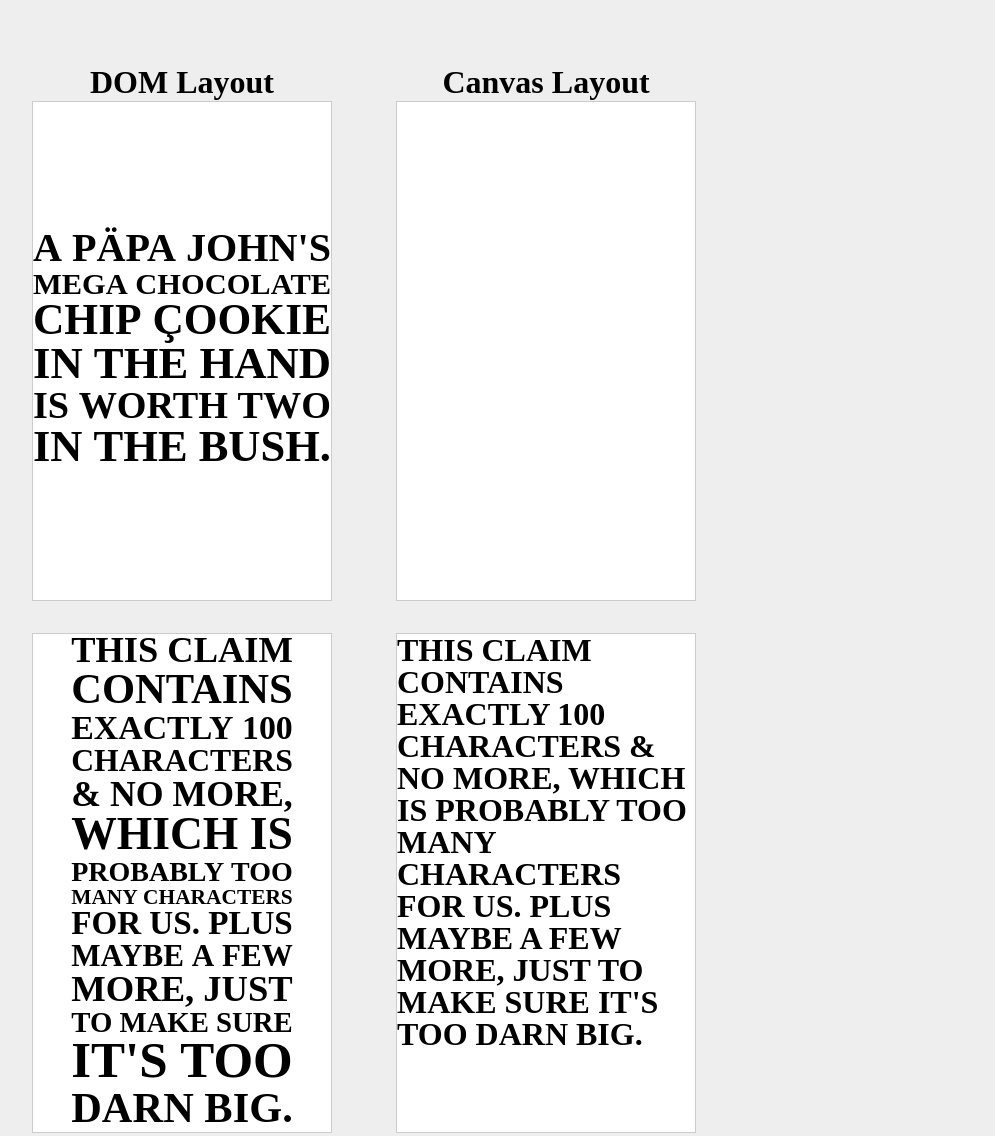
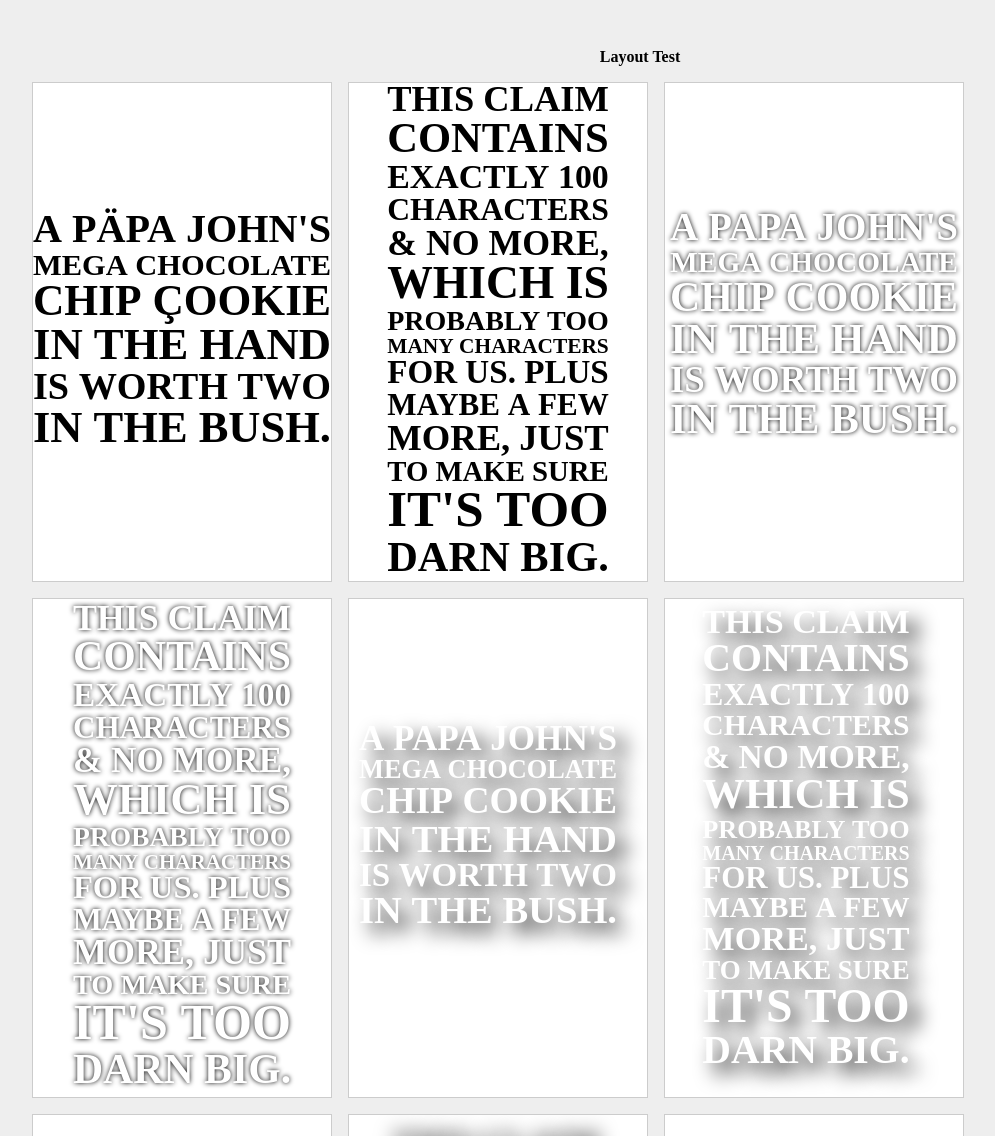
Before and after one commit to mccutchen/slabtype, a plain HTML site: page index.html in a window 1280 px wide. Shown: the top 1136 px of the page, without its empty margins (0-995 px from the left). Drawn offline with Linux system fonts and the light colour scheme.

Commit message:
drop DOM-based examples

```diff
--- a/index.html
+++ b/index.html
@@ -10,25 +10,23 @@
         body {
             font-family: "Avenir Next";
             font-weight: 900;
-            font-size: 2em;
+            font-size: 16px;
             margin: 0;
-            padding: 0;
+            padding: 2em;
             background-color: #eee;
-        }
-        section {
-            float: left;
-            margin: 1em;
         }
         h1 {
             clear: both;
             font-size: 1em;
-            margin: 1em 0 0;
+            margin: 1em 0;
             padding: 0;
             text-align: center;
         }
         .container {
             width: 300px;
             height: 500px;
+            float: left;
+            margin: 0 1em 1em 0;
             text-transform: uppercase;
             line-height: 1;
             overflow: hidden;
@@ -59,53 +57,7 @@
     </style>
 </head>
 <body>
-
-    <section class="dom">
-        <h1>DOM Layout</h1>
-
-        <div class="container a">
-            <div class="text">A Päpa John's Mega Chocolate Chip Çookie in the hand is worth two in the bush.</div>
-        </div>
-
-        <div class="container a">
-            <div class="text">This claim contains exactly 100 characters & no more, which is probably too many characters for us. Plus maybe a few more, just to make sure it's too darn big.</div>
-        </div>
-
-        <div class="container b">
-            <div class="text">A Papa John's Mega Chocolate Chip Cookie in the hand is worth two in the bush.</div>
-        </div>
-
-        <div class="container b">
-            <div class="text">This claim contains exactly 100 characters & no more, which is probably too many characters for us. Plus maybe a few more, just to make sure it's too darn big.</div>
-        </div>
-
-        <div class="container c">
-            <div class="text">A Papa John's Mega Chocolate Chip Cookie in the hand is worth two in the bush.</div>
-        </div>
-
-        <div class="container c">
-            <div class="text">This claim contains exactly 100 characters & no more, which is probably too many characters for us. Plus maybe a few more, just to make sure it's too darn big.</div>
-        </div>
-
-        <div class="container d">
-            <div class="text">A Papa John's Mega Chocolate Chip Cookie in the hand is worth two in the bush.</div>
-        </div>
-
-        <div class="container d">
-            <div class="text">This claim contains exactly 100 characters & no more, which is probably too many characters for us. Plus maybe a few more, just to make sure it's too darn big.</div>
-        </div>
-
-        <div class="container e">
-            <div class="text">A Papa John's Mega Chocolate Chip Cookie in the hand is worth two in the bush.</div>
-        </div>
-
-        <div class="container e">
-            <div class="text">This claim contains exactly 100 characters & no more, which is probably too many characters for us. Plus maybe a few more, just to make sure it's too darn big.</div>
-        </div>
-    </section>
-
-    <section class="canvas">
-        <h1>Canvas Layout</h1>
+    <h1>Layout Test</h1>
 
     <div class="container a">
         <canvas class="text">A Päpa John's Mega Chocolate Chip Çookie in the hand is worth two in the bush.</canvas>
@@ -146,18 +98,12 @@
     <div class="container e">
         <canvas class="text">This claim contains exactly 100 characters & no more, which is probably too many characters for us. Plus maybe a few more, just to make sure it's too darn big.</canvas>
     </div>
-    </section>
 
     <script src="slabtype.js"></script>
     <script>
-        var domEls = document.querySelector('section.dom').querySelectorAll('.text');
-        var canvasEls = document.querySelector('section.canvas').querySelectorAll('.text');
-
-        Array.prototype.slice.call(domEls).forEach(function(el) {
+        var canvasEls = document.querySelectorAll('.text');
+        Array.prototype.slice.call(canvasEls).forEach(function(el) {
             Slabtype.layout(el, 10);
-        });
-        Array.prototype.slice.call(canvasEls).forEach(function(el) {
-            Slabtype.layoutCanvas(el, 10);
         });
     </script>
 </body>
```
Lines whose indentation alone changed are shown as unchanged.
